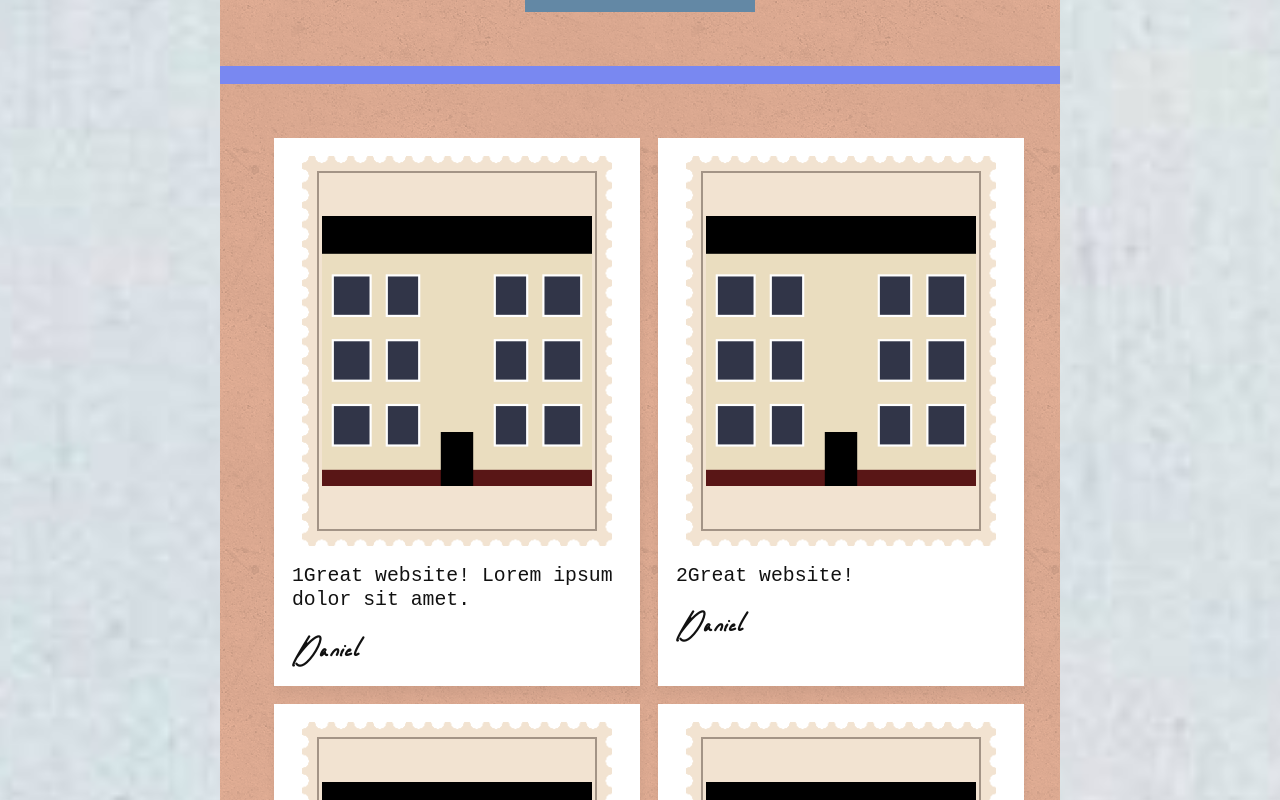
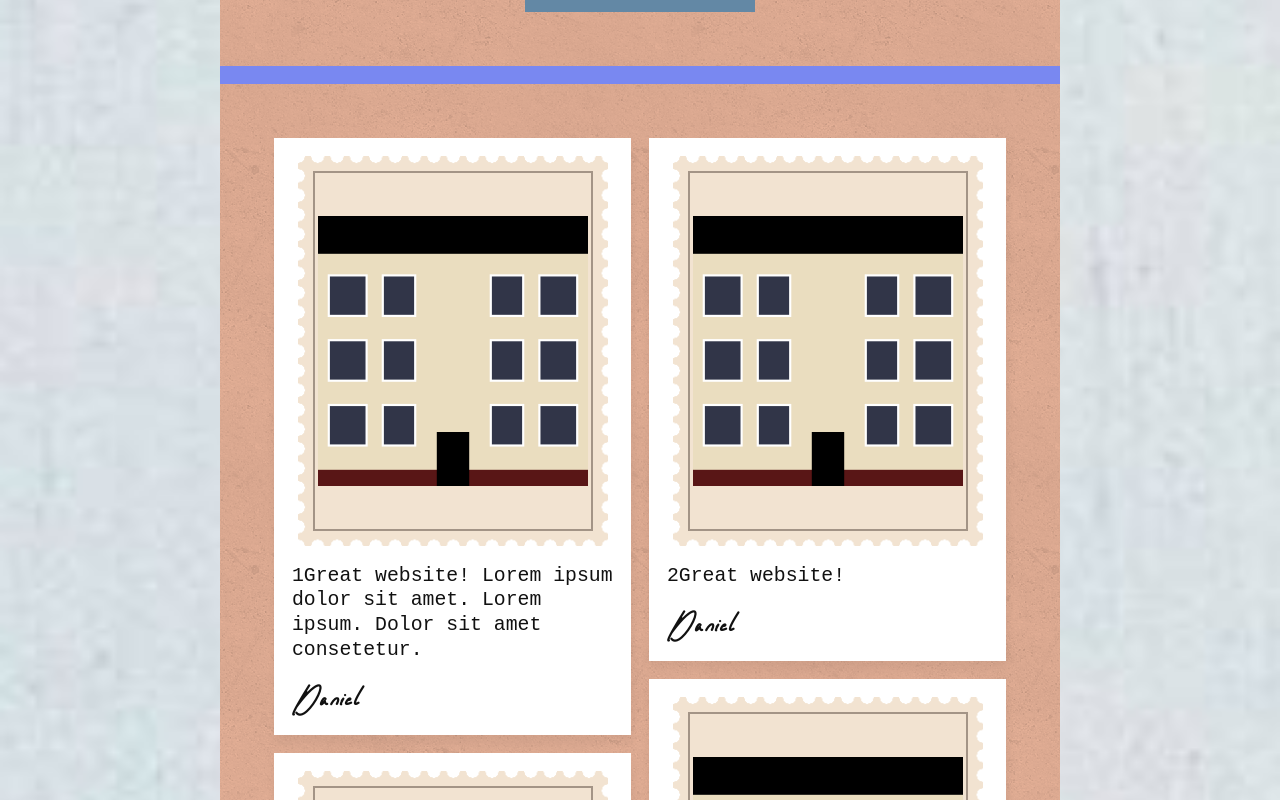
Before and after one commit to DanBoSlice/neues-bauen, a React (Create React App) app: page /guestbook in a window 1280 px wide. Shown: the part 500-1300 px from the top of the page. Built offline with nearby package versions, Linux system fonts and the light colour scheme.

Commit message:
use masonry for guestbook layout

```diff
--- a/package.json
+++ b/package.json
@@ -13,6 +13,7 @@
     "@types/react-dom": "^19.0.4",
     "react": "^19.0.0",
     "react-dom": "^19.0.0",
+    "react-responsive-masonry": "^2.7.1",
     "react-router-dom": "^7.3.0",
     "react-scripts": "5.0.1",
     "typescript": "^4.9.5",
@@ -41,5 +42,8 @@
       "last 1 firefox version",
       "last 1 safari version"
     ]
+  },
+  "devDependencies": {
+    "@types/react-responsive-masonry": "^2.6.0"
   }
 }
--- a/src/Guestbook/Guestbook.css
+++ b/src/Guestbook/Guestbook.css
@@ -1,5 +1,3 @@
 .entries {
-  display: grid;
-  grid-template-columns: 50% 50%;
-  gap: 1em;
+  /*gap: 1em !important;*/
 }
--- a/src/Guestbook/Guestbook.tsx
+++ b/src/Guestbook/Guestbook.tsx
@@ -1,6 +1,7 @@
 import { Link } from 'react-router-dom';
 import GuestbookEntry from './GuestbookEntry/GuestbookEntry';
 import React from 'react';
+import Masonry from 'react-responsive-masonry';
 import './Guestbook.css';
 
 export default function Guestbook() {
@@ -20,9 +21,9 @@ export default function Guestbook() {
 
       <hr />
 
-      <div className="entries">
+      <Masonry columnsCount={2} gutter={'1em'}>
         <GuestbookEntry
-          message="1Great website! Lorem ipsum dolor sit amet."
+          message="1Great website! Lorem ipsum dolor sit amet. Lorem ipsum. Dolor sit amet consetetur."
           author="Daniel"
         />
         <GuestbookEntry
@@ -37,7 +38,7 @@ export default function Guestbook() {
           message="4Great website! Lorem ipsum dolor sit amet."
           author="Daniel"
         />
-      </div>
+      </Masonry>
     </>
   )
 };
--- a/src/Guestbook/GuestbookEntry/GuestbookEntry.css
+++ b/src/Guestbook/GuestbookEntry/GuestbookEntry.css
@@ -1,11 +1,12 @@
 .entry {
   background: #ffffff;
   box-shadow: 1px 8px 10px rgba(0, 0, 0, .05);
-  display: inline-flex;
+  display: flex;
   flex-direction: column;
   align-items: center;
   gap: 1em;
   padding: 1em;
+  width: 100%;
 }
 
 .message {
```
Also changed, not shown: 1 other file (tests, documents, lock files or other folders).
